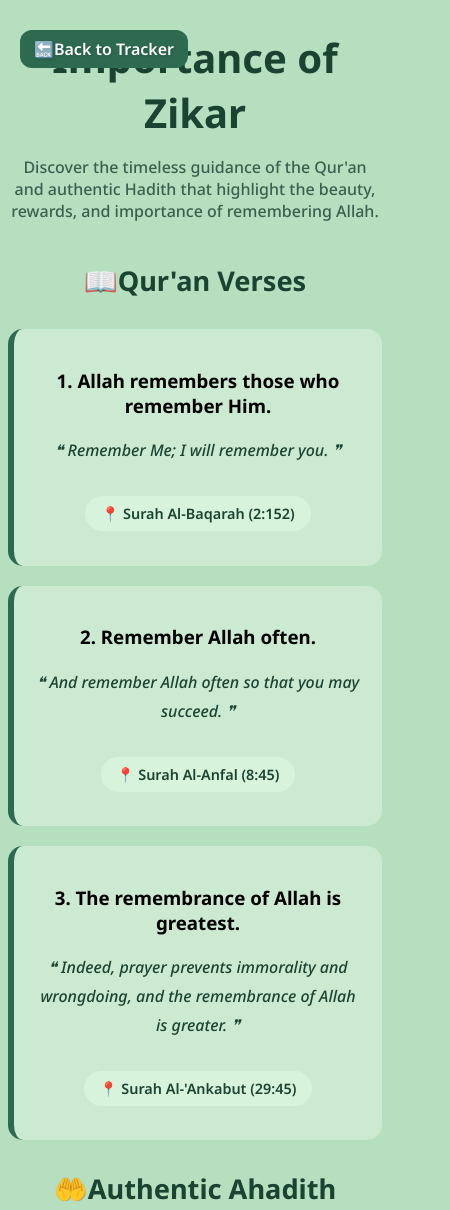
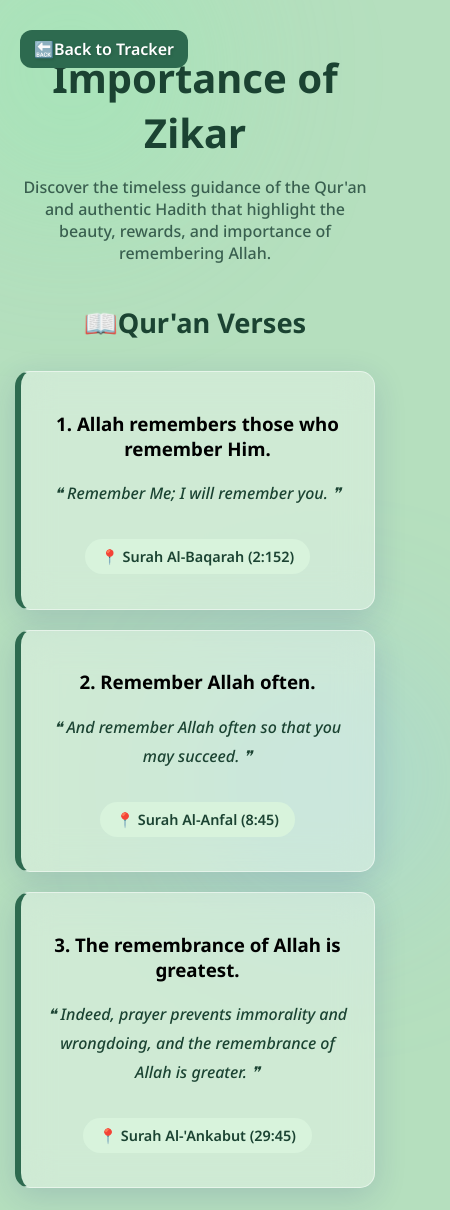
Before and after one commit to hafsa-nazir03/tasbeeh-tracker-frontend, a plain HTML site: page virtues.html in a window 390 px wide. Shown: the top 1210 px of the page, 450 px wide, since content can reach past the window. Drawn offline with Linux system fonts and the light colour scheme.

Commit message:
UI improvement

```diff
--- a/signup.css
+++ b/signup.css
@@ -172,7 +172,8 @@ box-shadow: 0 10px 15px -3px rgba(30,70,32,0.35);
 
     a{
         display: block;
-        width: 100%;
+        padding: 10px;
+        width: auto;
         box-sizing: border-box;
     }
 
--- a/virtues.css
+++ b/virtues.css
@@ -1,4 +1,11 @@
 @import url('https://fonts.googleapis.com/css2?family=Noto+Sans:ital,wght@0,100..900;1,100..900&display=swap');
+html,
+body{
+    margin: 0;
+    padding: 0;
+    min-height: 100%;
+}
+
 body{
     font-family: "Noto Sans", sans-serif;
      background-color: #b5dfbe;
@@ -29,9 +36,13 @@ body{
 }
 
 .card{
-     background: rgba(255,255,255,0.3);
+     background: rgba(255, 255, 255, 0.35);
+    backdrop-filter: blur(18px);
+    -webkit-backdrop-filter: blur(18px);
+    border: 1px solid rgba(255, 255, 255, 0.5);
      padding: 20px;
      border-radius: 15px;
+     box-shadow: 0 8px 32px rgba(31, 38, 135, 0.15);
      margin: 20px auto;
      transition: 0.3s ease;
      text-align: center;
@@ -91,6 +102,67 @@ a{/* anchor tag is by default block or inblock*/
     transition: 0.3s ease;
 }
 
+.blob{
+    position: absolute;
+    border-radius: 50%;
+    filter: blur(80px);
+    z-index: -1;
+}
+
+.blob-1{
+    width: 300px;
+    height: 300px;
+    background: rgba(134, 239, 172, 0.28);
+     top: -80px;
+     left: -80px;
+}
+
+.blob-2{
+    width: 250px;
+    height: 250px;
+    background: rgba(147, 197, 253, 0.25);
+    bottom: -60px;
+    right: -60px;
+}
+
 a:hover{
    background: #1b4332;
 }
+
+@media (max-width: 768px){
+
+    body{
+        padding: 20px 15px;
+    }
+
+    h1{
+        font-size: 2rem;
+        margin: 25px 0;
+    }
+
+    .signUp-form{
+        width: 100%;
+        max-width: 350px;
+        padding: 20px;
+        box-sizing: border-box;
+    }
+
+    .form-group{
+        width: 100%;
+    }
+
+    input{
+        width: 100%;
+        box-sizing: border-box;
+    }
+
+    .SignUp-button{
+        width: 100%;
+    }
+
+    a{
+        display: block;
+        box-sizing: border-box;
+    }
+
+}
--- a/virtues.html
+++ b/virtues.html
@@ -9,6 +9,8 @@
 </head>
 <body>
     <h1 class="firstHeading">Importance of Zikar</h1>
+    <div class="blob blob-1"></div>
+    <div class="blob blob-2"></div>
     <p class="Intro">Discover the timeless guidance of the Qur'an and authentic Hadith that highlight the beauty, rewards, and importance of remembering Allah.</p>
     <h2 class="secondHeading">📖Qur'an Verses</h2>
 
```
